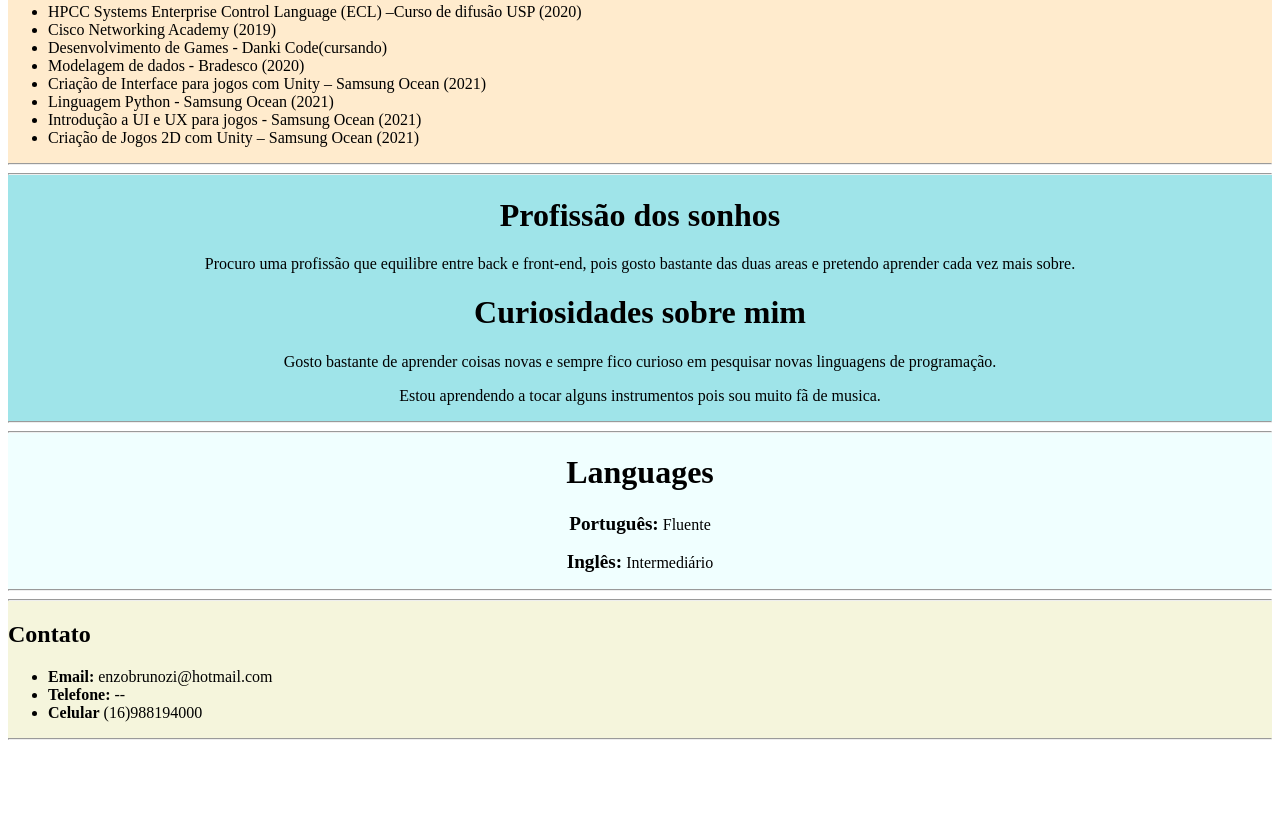
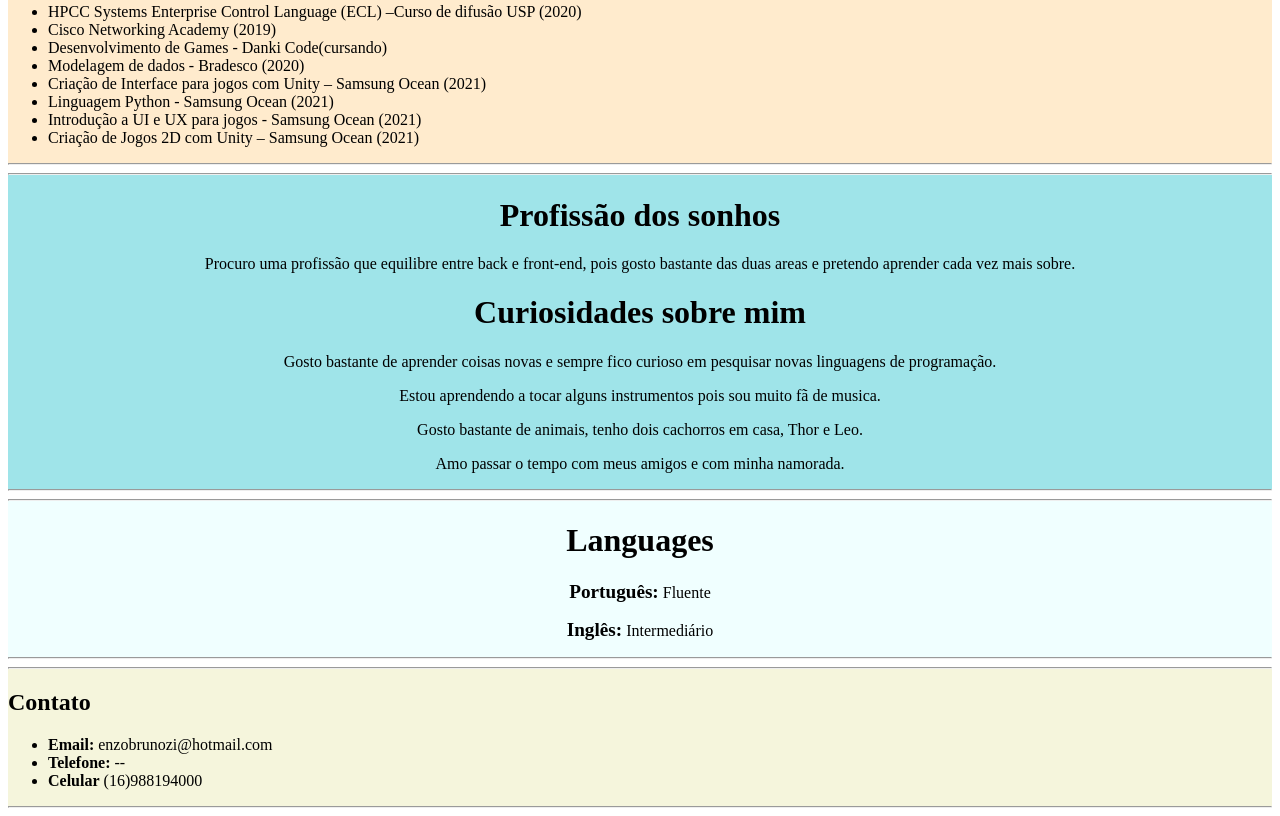
Before and after one commit to EnzowMb/Atv_Pratica_2_DW1_EnzoMb, a plain HTML site: page index.html in a window 1280 px wide. Shown: the part 1216-2032 px from the top of the page. Before the commit the page ends 1964 px from the top, so only its background shows below. Drawn offline with Linux system fonts and the light colour scheme.

Commit message:
terceiro commit

```diff
--- a/index.html
+++ b/index.html
@@ -110,6 +110,8 @@
         <h1>Curiosidades sobre mim</h1>
         <p>Gosto bastante de aprender coisas novas e sempre fico curioso em pesquisar novas linguagens de programação.</p>
         <p>Estou aprendendo a tocar alguns instrumentos pois sou muito fã de musica.</p>
+        <p>Gosto bastante de animais, tenho dois cachorros em casa, Thor e Leo.</p>
+        <p>Amo passar o tempo com meus amigos e com minha namorada.</p>
 
         <hr>
     </div>
```
